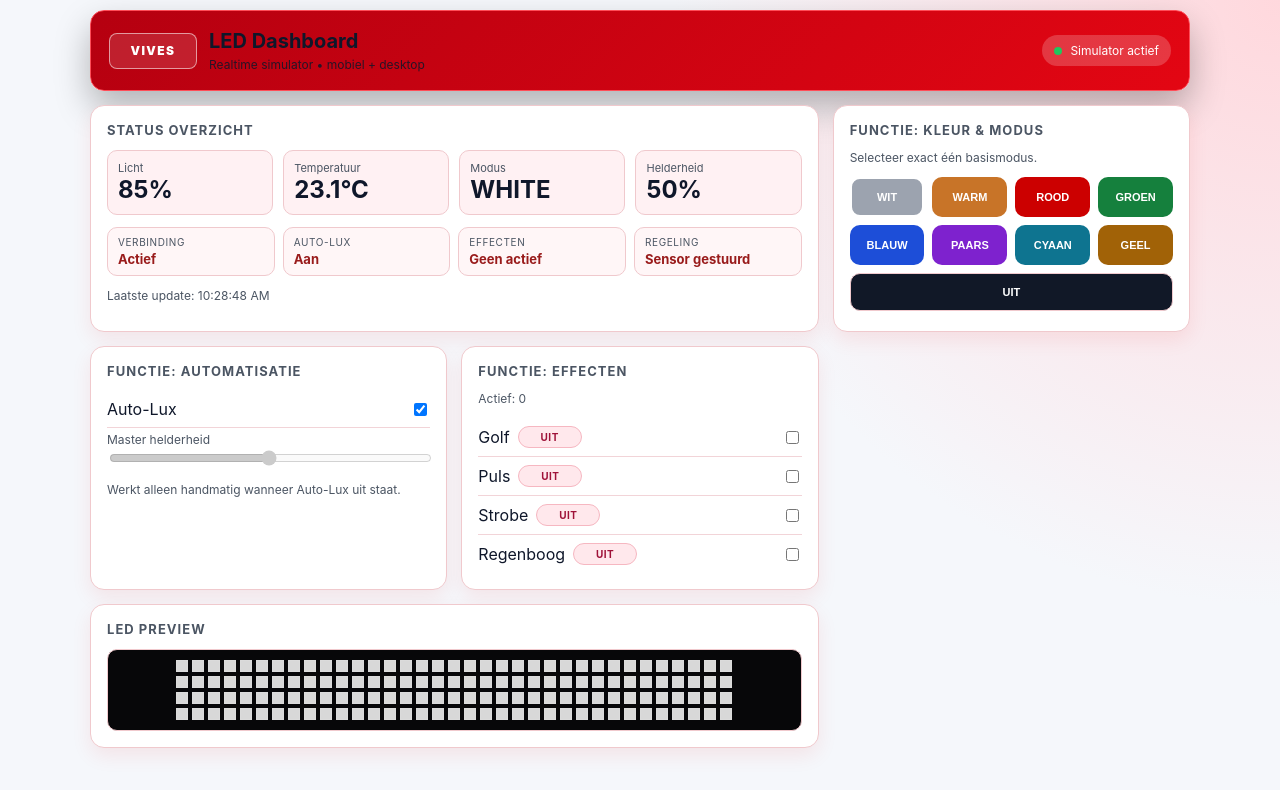
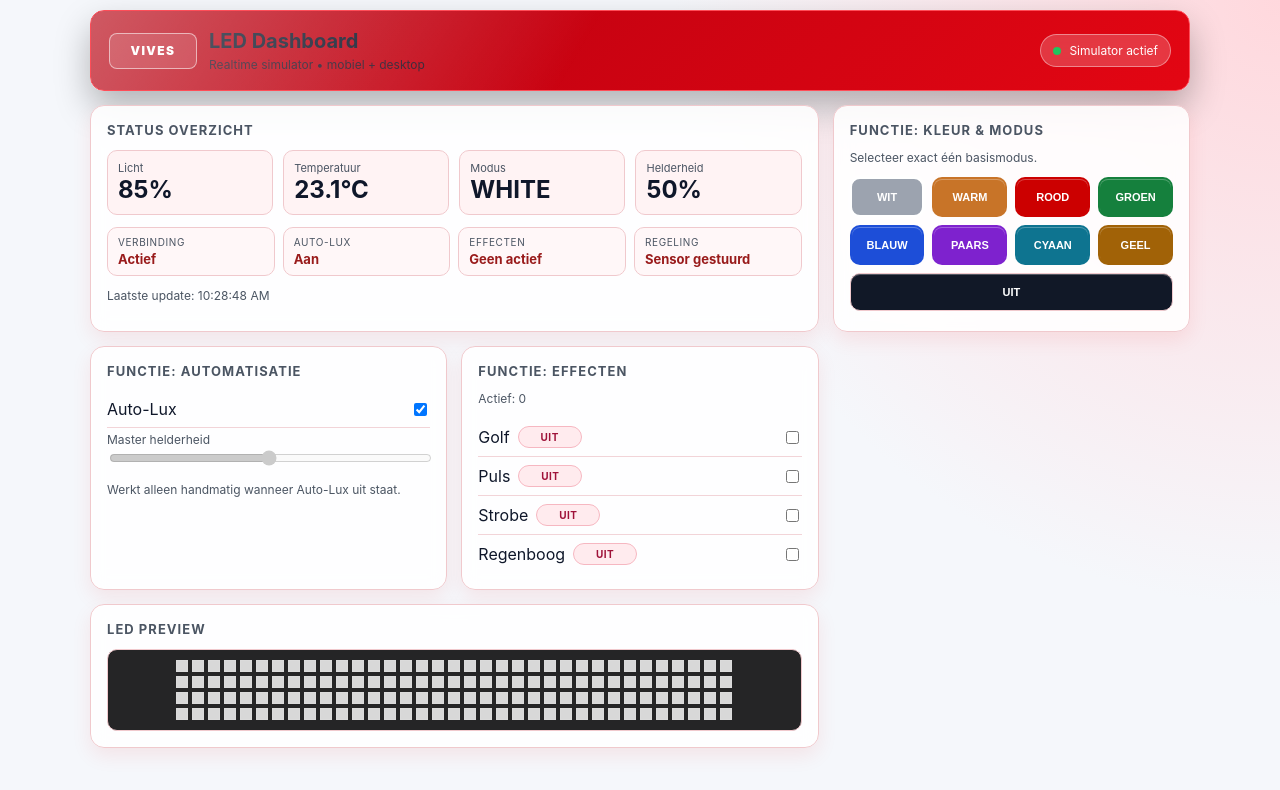
Before and after one commit to AlessioD200/LEDTEST, a plain HTML site: page web/index.html in a window 1280 px wide. Drawn offline with Linux system fonts and the light colour scheme.

Commit message:
Update styles.css

```diff
--- a/web/styles.css
+++ b/web/styles.css
@@ -20,6 +20,8 @@
   --effect-border: #f6b7c1;
   --effect-text: #9f1239;
   --bg-glow: #ffd8dd;
+  --glass-sheen: rgba(255, 255, 255, .35);
+  --glass-rim: rgba(255, 255, 255, .4);
 }
 @media (prefers-color-scheme: dark) {
   :root {
@@ -40,6 +42,8 @@
     --effect-border: #333343;
     --effect-text: #d0d7e5;
     --bg-glow: #2a0c12;
+    --glass-sheen: rgba(255, 255, 255, .12);
+    --glass-rim: rgba(255, 255, 255, .22);
   }
 }
 * { box-sizing: border-box; }
@@ -57,6 +61,8 @@ body {
 }
 
 .topbar {
+  position: relative;
+  overflow: hidden;
   display: flex;
   justify-content: space-between;
   align-items: center;
@@ -67,6 +73,15 @@ body {
   border: 1px solid #ff4d58;
   border-radius: 14px;
   box-shadow: 0 16px 35px rgba(0, 0, 0, .28);
+  backdrop-filter: blur(10px) saturate(120%);
+  -webkit-backdrop-filter: blur(10px) saturate(120%);
+}
+.topbar::after {
+  content: "";
+  position: absolute;
+  inset: 0;
+  background: linear-gradient(120deg, var(--glass-sheen), transparent 45%);
+  pointer-events: none;
 }
 .brand-wrap {
   display: flex;
@@ -92,12 +107,15 @@ body {
 .status-pill {
   background: var(--status-pill-bg);
   color: var(--status-pill-text);
+  border: 1px solid var(--glass-rim);
   border-radius: 999px;
   padding: 8px 12px;
   font-size: 12px;
   display: flex;
   align-items: center;
   gap: 8px;
+  backdrop-filter: blur(8px);
+  -webkit-backdrop-filter: blur(8px);
 }
 .dot { width: 8px; height: 8px; border-radius: 50%; background: #f59e0b; }
 .dot.ok { background: var(--ok); }
@@ -110,11 +128,13 @@ body {
   grid-template-columns: repeat(auto-fit, minmax(280px, 1fr));
 }
 .card {
-  background: var(--surface);
+  background: color-mix(in srgb, var(--surface) 88%, transparent);
   border: 1px solid var(--border);
   border-radius: 14px;
   padding: 16px;
   box-shadow: var(--card-shadow);
+  backdrop-filter: blur(9px) saturate(115%);
+  -webkit-backdrop-filter: blur(9px) saturate(115%);
 }
 .card-wide { grid-column: span 2; }
 @media (max-width: 900px) {
@@ -138,7 +158,7 @@ body {
   }
 }
 .stat-box {
-  background: var(--surface-2);
+  background: color-mix(in srgb, var(--surface-2) 85%, transparent);
   border: 1px solid var(--border);
   border-radius: 10px;
   padding: 10px;
@@ -162,9 +182,11 @@ body {
   flex-direction: column;
   gap: 3px;
   padding: 8px 10px;
-  background: var(--chip-bg);
+  background: color-mix(in srgb, var(--chip-bg) 86%, transparent);
   border: 1px solid var(--chip-border);
   border-radius: 10px;
+  backdrop-filter: blur(8px);
+  -webkit-backdrop-filter: blur(8px);
 }
 .chip small {
   font-size: 10px;
@@ -211,6 +233,7 @@ body {
   font-weight: 700;
   color: #fff;
   cursor: pointer;
+  box-shadow: inset 0 1px 0 rgba(255, 255, 255, .28);
 }
 .mode-btn.active { border-color: #fff; box-shadow: 0 0 0 2px rgba(255,255,255,.35); }
 .mode-btn.off { grid-column: span 4; background: #111827; border: 1px solid var(--border); }
@@ -240,9 +263,11 @@ body {
   text-transform: uppercase;
   border-radius: 999px;
   padding: 4px 8px;
-  background: var(--effect-bg);
+  background: color-mix(in srgb, var(--effect-bg) 86%, transparent);
   border: 1px solid var(--effect-border);
   color: var(--effect-text);
+  backdrop-filter: blur(6px);
+  -webkit-backdrop-filter: blur(6px);
 }
 
 .effect-state.on {
@@ -261,7 +286,9 @@ input[type="range"] { width: 100%; accent-color: var(--accent); }
   padding: 10px;
   border-radius: 10px;
   border: 1px solid var(--border);
-  background: #070709;
+  background: color-mix(in srgb, #070709 88%, transparent);
+  backdrop-filter: blur(8px);
+  -webkit-backdrop-filter: blur(8px);
 }
 
 .led-pixel {
```
